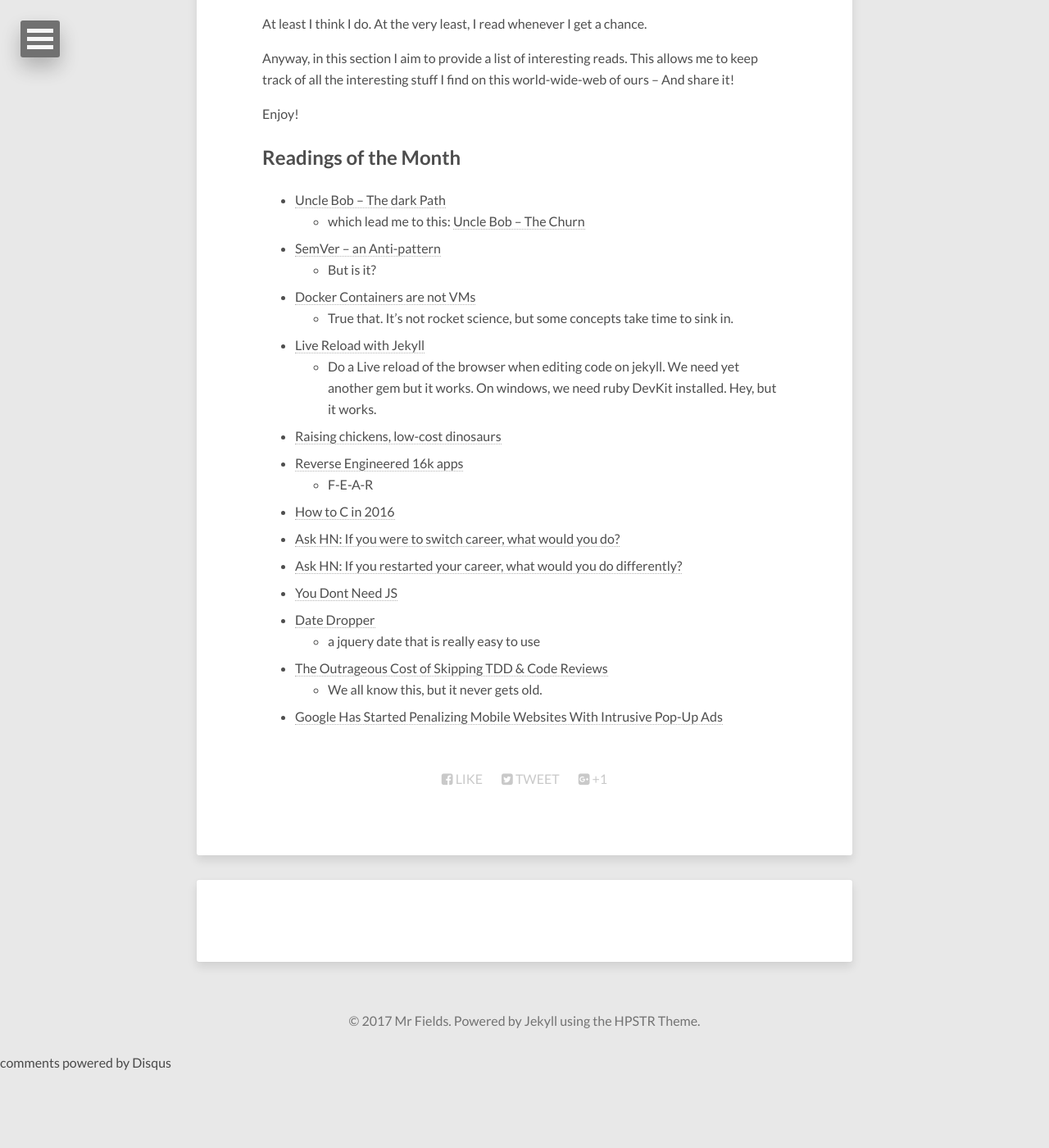
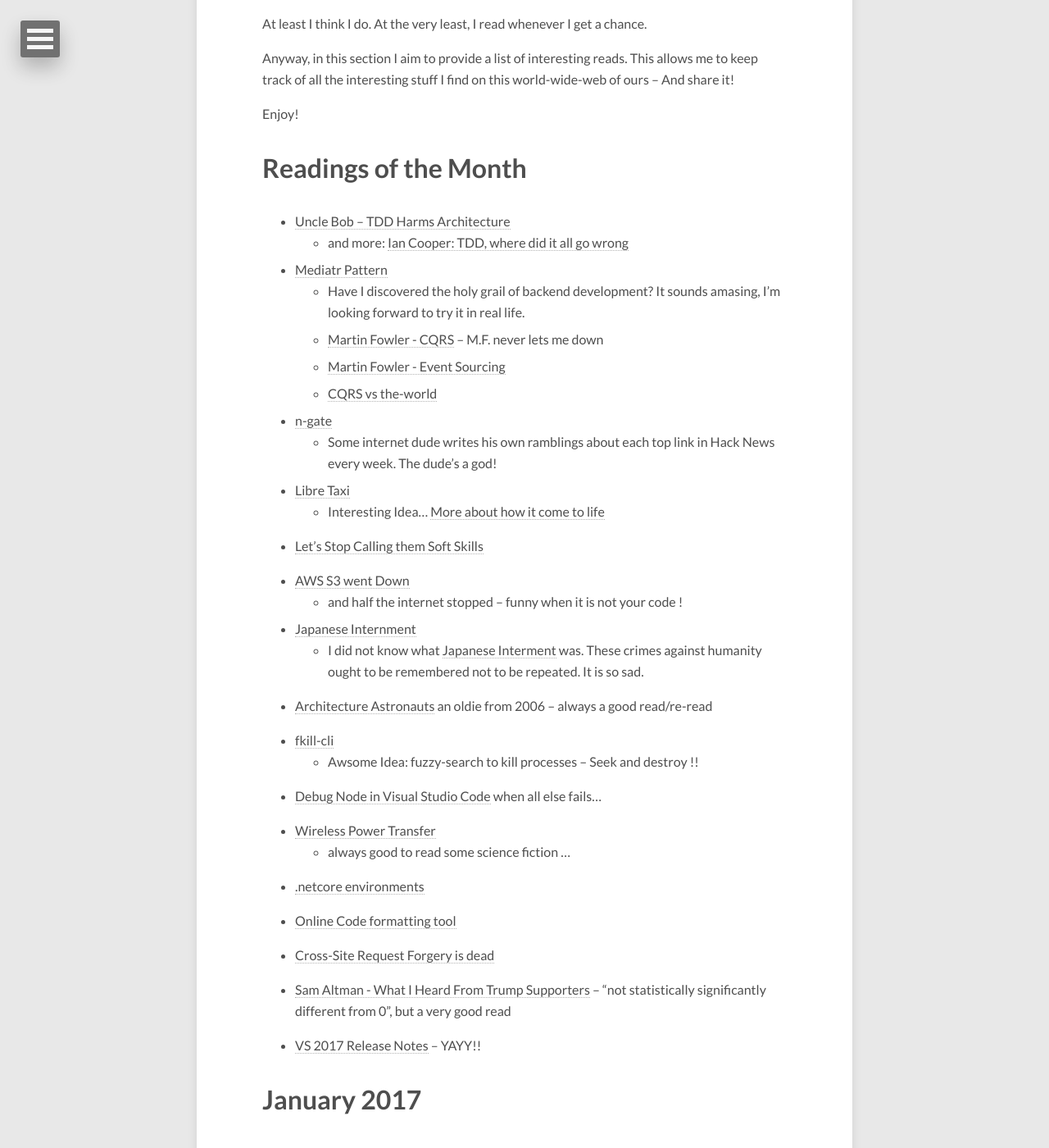
Before and after one commit to vetras/vetras.github.io, a Jekyll site: the page built from readings/index.md, in a window 1280 px wide and 1400 px high, scrolled down 556 px. Shown: the whole window at 82% size. Built offline with Jekyll 4.4.1, drawn with Linux system fonts in a browser that asks for light colours; nearby versions of some CDN libraries; comment, search, counter and statistics services are not loaded; before the commit the page ends 1861 px from its top, so only the background shows below that; some of the changed text lies outside the part shown.

Commit message:
update readings of the month

```diff
--- /dev/null
+++ b/readings/archive/2017/jan.md
@@ -0,0 +1,26 @@
+
+# January 2017
+
+- [Uncle Bob -- The dark Path](http://blog.cleancoder.com/uncle-bob/2017/01/11/TheDarkPath.html)
+  - which lead me to this: [Uncle Bob -- The Churn](http://blog.cleancoder.com/uncle-bob/2016/07/27/TheChurn.html)
+- [SemVer -- an Anti-pattern]( https://surfingthe.cloud/semantic-versioning-anti-pattern/)
+  - But is it?
+- [Docker Containers are not VMs](https://blog.docker.com/2016/03/containers-are-not-vms/)
+  - True that. It's not rocket science, but some concepts take time to sink in.
+- [Live Reload with Jekyll](http://dan.doezema.com/2014/01/setting-up-livereload-with-jekyll/)
+  - Do a Live reload of the browser when editing code on jekyll. We need yet another gem but it works. On windows, we need ruby DevKit installed. Hey, but it works.
+- [Raising chickens, low-cost dinosaurs](https://medium.com/@ruicardosoesteves/raising-chickens-low-cost-dinosaurs-f12852a0ef64#.gxh32vkdx)
+- [Reverse Engineered 16k apps](https://hackernoon.com/we-reverse-engineered-16k-apps-heres-what-we-found-51bdf3b456bb#.1j0anuo57)
+    - F-E-A-R
+- [How to C in 2016](https://matt.sh/howto-c)
+- [Ask HN: If you were to switch career, what would you do?](https://news.ycombinator.com/item?id=13334480)
+- [Ask HN: If you restarted your career, what would you do differently?](https://news.ycombinator.com/item?id=11641453)
+- [You Dont Need JS](https://github.com/you-dont-need/You-Dont-Need-Javascript)
+- [Date Dropper](http://felicegattuso.com/projects/datedropper/)
+  - a jquery date that is really easy to use
+- [The Outrageous Cost of Skipping TDD & Code Reviews](https://medium.com/javascript-scene/the-outrageous-cost-of-skipping-tdd-code-reviews-57887064c412)
+  - We all know this, but it never gets old.
+- [Google Has Started Penalizing Mobile Websites With Intrusive Pop-Up Ads](https://www.scribblrs.com/google-now-penalizing-mobile-ads/)
+- [Just a Litle AWK](https://gregable.com/2010/09/why-you-should-know-just-little-awk.html)
+- [PIP-ENV for mac](https://www.kennethreitz.org/essays/announcing-pipenv)
+  - [and there are some other interesting posts as well](https://www.kennethreitz.org/essays/announcing-pipenv)
--- a/readings/current-list.md
+++ b/readings/current-list.md
@@ -1,21 +1,43 @@
 
-- [Uncle Bob -- The dark Path](http://blog.cleancoder.com/uncle-bob/2017/01/11/TheDarkPath.html)
-  - which lead me to this: [Uncle Bob -- The Churn](http://blog.cleancoder.com/uncle-bob/2016/07/27/TheChurn.html)
-- [SemVer -- an Anti-pattern]( https://surfingthe.cloud/semantic-versioning-anti-pattern/)
-  - But is it?
-- [Docker Containers are not VMs](https://blog.docker.com/2016/03/containers-are-not-vms/)
-  - True that. It's not rocket science, but some concepts take time to sink in.
-- [Live Reload with Jekyll](http://dan.doezema.com/2014/01/setting-up-livereload-with-jekyll/)
-  - Do a Live reload of the browser when editing code on jekyll. We need yet another gem but it works. On windows, we need ruby DevKit installed. Hey, but it works.
-- [Raising chickens, low-cost dinosaurs](https://medium.com/@ruicardosoesteves/raising-chickens-low-cost-dinosaurs-f12852a0ef64#.gxh32vkdx)
-- [Reverse Engineered 16k apps](https://hackernoon.com/we-reverse-engineered-16k-apps-heres-what-we-found-51bdf3b456bb#.1j0anuo57)
-    - F-E-A-R
-- [How to C in 2016](https://matt.sh/howto-c)
-- [Ask HN: If you were to switch career, what would you do?](https://news.ycombinator.com/item?id=13334480)
-- [Ask HN: If you restarted your career, what would you do differently?](https://news.ycombinator.com/item?id=11641453)
-- [You Dont Need JS](https://github.com/you-dont-need/You-Dont-Need-Javascript)
-- [Date Dropper](http://felicegattuso.com/projects/datedropper/)
-  - a jquery date that is really easy to use
-- [The Outrageous Cost of Skipping TDD & Code Reviews](https://medium.com/javascript-scene/the-outrageous-cost-of-skipping-tdd-code-reviews-57887064c412)
-  - We all know this, but it never gets old.
-- [Google Has Started Penalizing Mobile Websites With Intrusive Pop-Up Ads](https://www.scribblrs.com/google-now-penalizing-mobile-ads/)
+- [Uncle Bob -- TDD Harms Architecture](http://blog.cleancoder.com/uncle-bob/2017/03/03/TDD-Harms-Architecture.html)
+  - and more: [Ian Cooper: TDD, where did it all go wrong](https://vimeo.com/68375232)
+
+- [Mediatr Pattern](https://lostechies.com/jimmybogard/2016/10/27/cqrsmediatr-implementation-patterns/)
+  - Have I discovered the holy grail of backend development? It sounds amasing, I'm looking forward to try it in real life.
+  - [Martin Fowler - CQRS](https://martinfowler.com/bliki/CQRS.html) -- M.F. never lets me down
+  - [Martin Fowler - Event Sourcing](https://martinfowler.com/eaaDev/EventSourcing.html)
+  - [CQRS vs the-world](http://codebetter.com/gregyoung/2010/02/16/cqrs-task-based-uis-event-sourcing-agh/)
+
+- [n-gate](http://n-gate.com/hackernews/)
+  - Some internet dude writes his own ramblings about each top link in Hack News every week. The dude's a god!
+
+- [Libre Taxi](https://news.ycombinator.com/item?id=13529213)
+  - Interesting Idea... [More about how it come to life](https://medium.com/@romanpushkin/how-i-made-uber-like-app-in-no-time-with-javascript-and-secret-sauce-94ef9120c7f6#.lnoqqf2qt)
+
+- [Let's Stop Calling them Soft Skills](https://itsyourturnblog.com/lets-stop-calling-them-soft-skills-9cc27ec09ecb#---0-37.w6itkziwa)
+
+- [AWS S3 went Down](https://aws.amazon.com/message/41926/)
+  - and half the internet stopped -- funny when it is not your code !
+
+- [Japanese Internment](https://twitter.com/i/moments/825046410370375684)
+  - I did not know what [Japanese Interment](https://en.wikipedia.org/wiki/Internment_of_Japanese_Americans) was. These crimes against humanity ought to be remembered not to be repeated. It is so sad.
+
+- [Architecture Astronauts](https://www.joelonsoftware.com/2008/05/01/architecture-astronauts-take-over/) an oldie from 2006 -- always a good read/re-read
+
+- [fkill-cli](https://github.com/sindresorhus/fkill-cli)
+  - Awsome Idea: fuzzy-search to kill processes -- Seek and destroy !!
+
+- [Debug Node in Visual Studio Code](https://alexanderzeitler.com/articles/debugging-a-nodejs-es6-application-in-a-docker-container-using-visual-studio-code/) when all else fails...
+
+- [Wireless Power Transfer](https://news.ycombinator.com/item?id=13663193)
+  - always good to read some science fiction ...
+
+- [.netcore environments](http://andrewlock.net/configuring-environment-specific-services-in-asp-net-core-part-2/)
+
+- [Online Code formatting tool](http://codebeautify.org/)
+
+- [Cross-Site Request Forgery is dead](https://scotthelme.co.uk/csrf-is-dead/)
+
+- [Sam Altman - What I Heard From Trump Supporters](http://blog.samaltman.com/what-i-heard-from-trump-supporters) -- "not statistically significantly different from 0", but a very good read
+
+- [VS 2017 Release Notes](https://www.visualstudio.com/en-us/news/releasenotes/vs2017-relnotes) -- YAYY!!
--- a/readings/index.md
+++ b/readings/index.md
@@ -20,6 +20,8 @@ And share it!
 Enjoy!
 
 
-## Readings of the Month
+# Readings of the Month
 
 {% include_relative current-list.md %}
+
+{% include_relative archive/2017/jan.md %}
```
